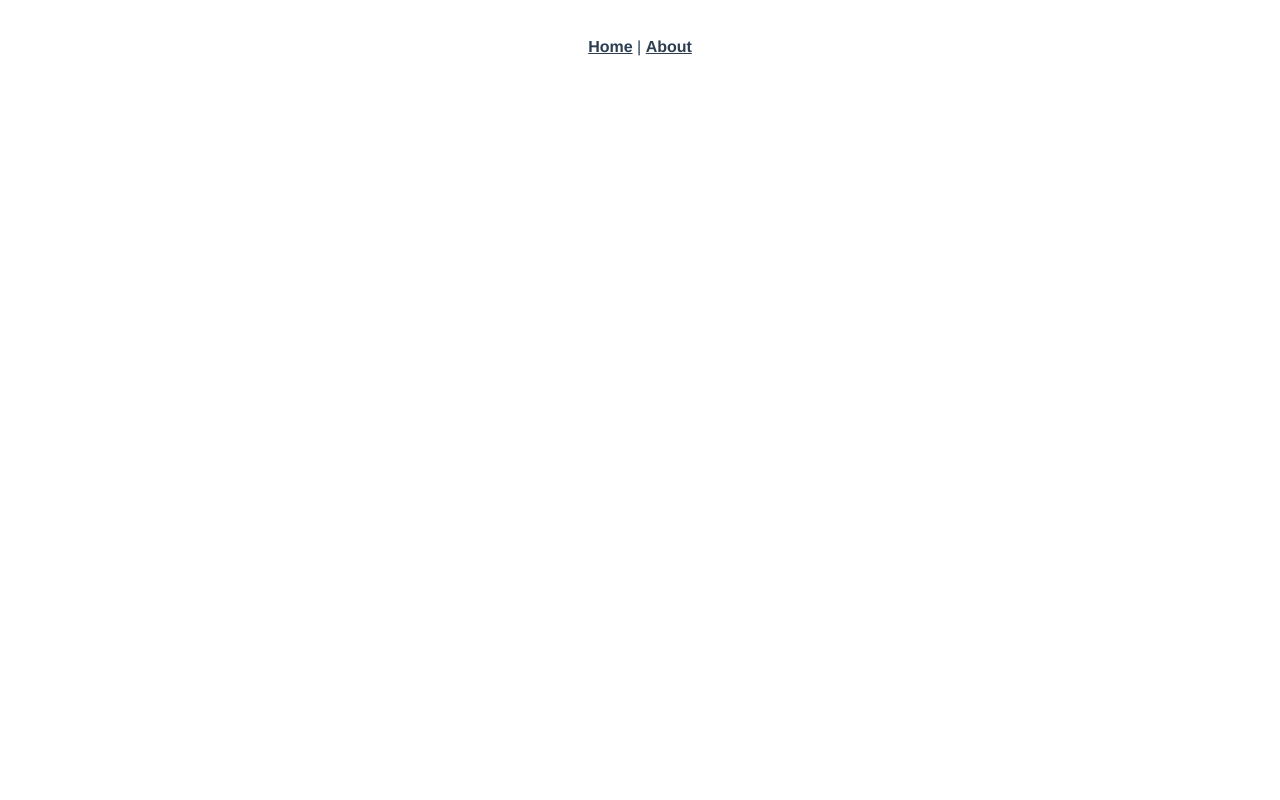
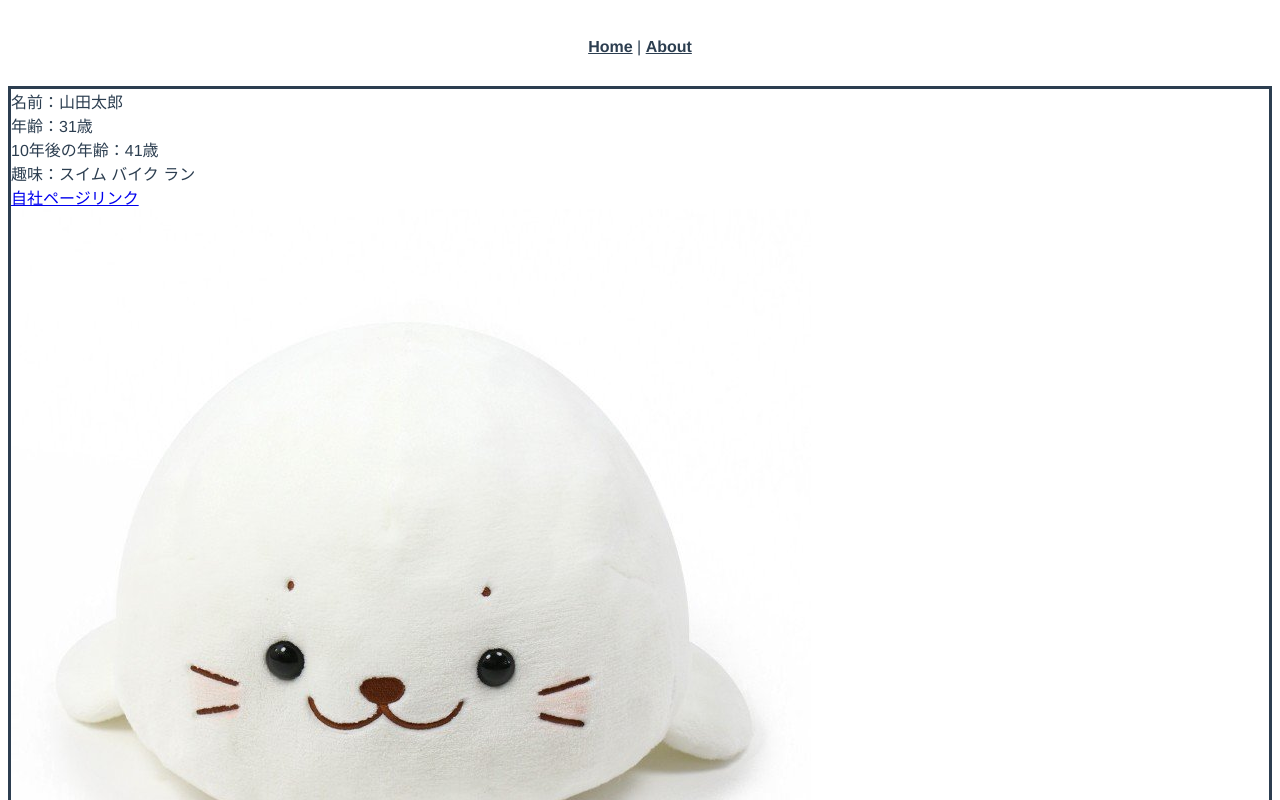
Before and after one commit to ri-chococro/ex-vue-beginner, a Vue app: page /ex01 in a window 1280 px wide. Shown: the top 800 px of the page. Built offline with nearby package versions, Linux system fonts and the light colour scheme.

Commit message:
自分の情報を表示するプログラムを作成、動作確認済

```diff
--- a/src/App.vue
+++ b/src/App.vue
@@ -4,7 +4,8 @@
       <router-link to="/">Home</router-link> |
       <router-link to="/about">About</router-link>
     </div>
-    <router-view/>
+    <router-view />
+    <router-link to="/ex01">Ex01</router-link>
   </div>
 </template>
 
--- a/src/router/index.ts
+++ b/src/router/index.ts
@@ -1,29 +1,34 @@
-import Vue from 'vue'
-import VueRouter, { RouteConfig } from 'vue-router'
-import Home from '../views/Home.vue'
+import Vue from "vue";
+import VueRouter, { RouteConfig } from "vue-router";
+import Home from "../views/Home.vue";
 
-Vue.use(VueRouter)
+Vue.use(VueRouter);
 
 const routes: Array<RouteConfig> = [
   {
-    path: '/',
-    name: 'Home',
-    component: Home
+    path: "/ex01",
+    component: () => import("../views/Ex01.vue"),
   },
   {
-    path: '/about',
-    name: 'About',
+    path: "/",
+    name: "Home",
+    component: Home,
+  },
+  {
+    path: "/about",
+    name: "About",
     // route level code-splitting
     // this generates a separate chunk (about.[hash].js) for this route
     // which is lazy-loaded when the route is visited.
-    component: () => import(/* webpackChunkName: "about" */ '../views/About.vue')
-  }
-]
+    component: () =>
+      import(/* webpackChunkName: "about" */ "../views/About.vue"),
+  },
+];
 
 const router = new VueRouter({
-  mode: 'history',
+  mode: "history",
   base: process.env.BASE_URL,
-  routes
-})
+  routes,
+});
 
-export default router
+export default router;
--- /dev/null
+++ b/src/views/Ex01.vue
@@ -0,0 +1,33 @@
+<template>
+  <div class="ex01">
+    <div>名前：{{ name }}</div>
+    <div>年齢：{{ age }}歳</div>
+    <div>10年後の年齢：{{ age + 10 }}歳</div>
+    <span>趣味：</span>
+    <span v-for="hobby of hobbies" v-bind:key="hobby">{{ hobby }} </span>
+    <br />
+    <a :href="url">自社ページリンク</a>
+    <br />
+    <img :src="imgUrl" />
+  </div>
+</template>
+
+<script lang="ts">
+import { Component, Vue } from "vue-property-decorator";
+
+@Component
+export default class Ex01 extends Vue {
+  private name = "山田太郎";
+  private age = 31;
+  private hobbies = ["スイム", "バイク", "ラン"];
+  private url = "https://www.rakus-partners.co.jp/";
+  private imgUrl = "img/shirotan.jpeg";
+}
+</script>
+
+<style scoped>
+.ex01 {
+  text-align: left;
+  border: solid;
+}
+</style>
```
Also changed, not shown: public/img/shirotan.jpeg (added).
